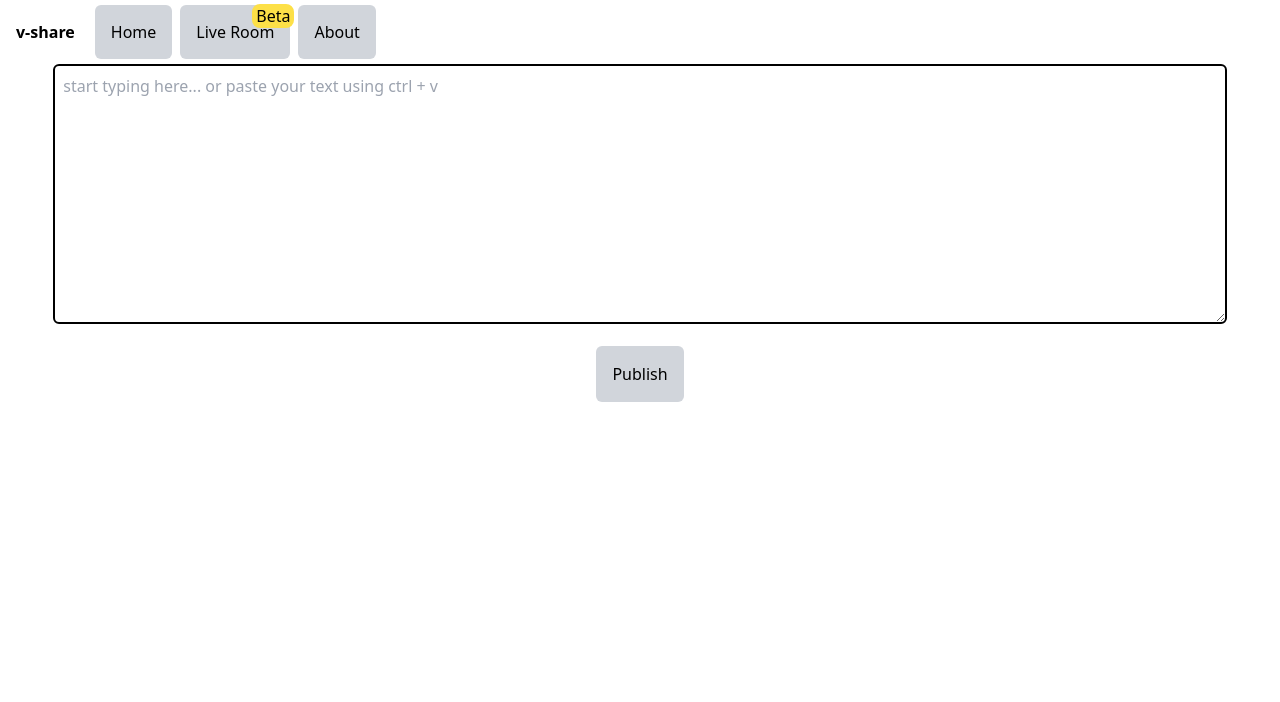
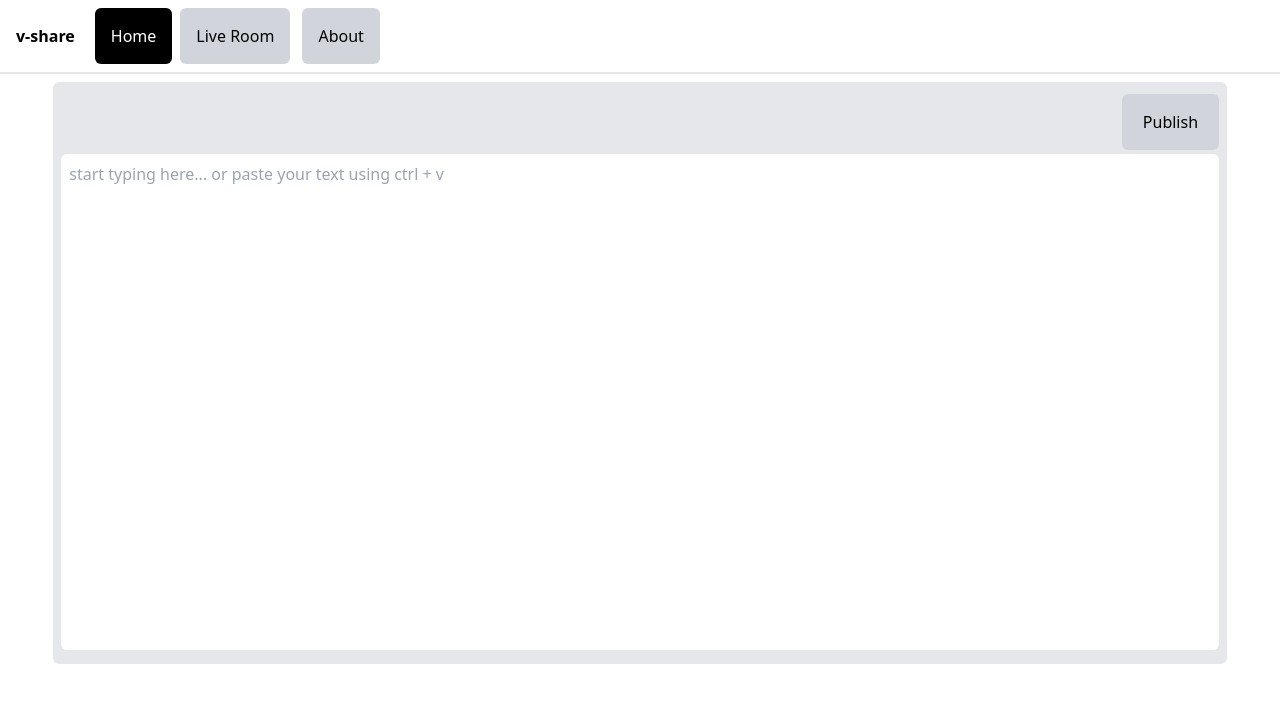
Before and after one commit to codechef924/v-share, a React (Vite) app: page /#/ in a window 1280 px wide. Shown: the top 702 px of the page. Built offline with nearby package versions, Linux system fonts and the light colour scheme.

Commit message:
update: ui

```diff
--- a/index.html
+++ b/index.html
@@ -8,6 +8,10 @@
       content="width=device-width, initial-scale=1.0, user-scalable=no"
     />
     <title>v-share</title>
+    <link
+      rel="stylesheet"
+      href="https://cdn.jsdelivr.net/npm/bootstrap-icons@1.11.3/font/bootstrap-icons.min.css"
+    />
   </head>
   <body>
     <div id="root"></div>
--- a/package.json
+++ b/package.json
@@ -5,6 +5,8 @@
   "version": "0.0.0",
   "type": "module",
   "scripts": {
+    "predeploy": "npm run build",
+    "deploy": "gh-pages -d dist",
     "dev": "vite",
     "build": "tsc && vite build",
     "lint": "eslint . --ext ts,tsx --report-unused-disable-directives --max-warnings 0",
--- a/src/components/About.tsx
+++ b/src/components/About.tsx
@@ -1,15 +1,13 @@
 function About() {
   return (
     <div className="text-center">
-      <p className="font-bold text-2xl p-5 bg-gray-200 rounded-md w-10/12 m-auto">
-        v-share is an open source project that helps you to share huge text/code
-        with others easily
+      <div className="font-bold text-2xl p-5 bg-gray-200 text-gray-600 rounded-md w-11/12 m-auto my-2">
+        <p>
+          v-share is an open source project that helps you to share huge
+          text/code with others easily
         </p>
-      <p className="font-bold text-orange-400 ">
-        note: currently any data shared on this platform is not encrypted and
-        not secure{" "}
-      </p>
-      <p className="font-bold text-lg text-red-500 my-3">
+
+        <p className="font-bold text-lg text-red-300 my-3">
           please do not share your personal details on this platform
         </p>
         <a
@@ -17,8 +15,9 @@ function About() {
           href="https://github.com/Vishesh-Pandey/v-share"
           target="_blank"
         >
-        Github
+          <i className="bi bi-github"></i> GitHub
         </a>
+      </div>
     </div>
   );
 }
--- a/src/components/LiveRoom.tsx
+++ b/src/components/LiveRoom.tsx
@@ -44,9 +44,11 @@ function LiveRoom() {
 
   return (
     <>
-      <div className="text-center">
+      <>
+        <div className="bg-gray-200 w-11/12 m-auto my-2 rounded-md p-2">
+          <div className="textarea  text-center">
             <textarea
-          className="w-11/12 border-black border-2 p-2 rounded-md"
+              className="w-full border-black border-0 p-2 rounded-md outline-none resize-none"
               value={text}
               onChange={(e) => {
                 setText(e.target.value);
@@ -55,12 +57,14 @@ function LiveRoom() {
               name=""
               id=""
               cols={30}
-          rows={10}
+              rows={20}
               placeholder="start typing here... or paste your text using ctrl + v"
             ></textarea>
           </div>
+        </div>
+      </>
       <div className="details w-11/12 m-auto my-2">
-        <p className="text-yellow-300 bg-black p-2 rounded-lg font-bold">
+        <p className="text-white bg-gray-400 p-2 rounded-lg font-bold">
           Text here will get updated in realtime due to other collaborators
         </p>
         <p className="text-red-200">
--- a/src/components/Navbar.tsx
+++ b/src/components/Navbar.tsx
@@ -1,39 +1,55 @@
-import { Link } from "react-router-dom";
+import { Link, useLocation } from "react-router-dom";
 
 function Navbar() {
+  const location = useLocation();
+
+  const currentpath = location.pathname;
+
+  console.log(currentpath);
+
   return (
-    <div>
-      <ul className="flex">
-        <li className="py-4 my-1 font-bold hover:-translate-y-3 duration-500">
+    <>
+      <div className="border-b-2">
+        <ul className="md:flex">
+          <li className="md:py-1 my-1 font-bold hover:-translate-y-3 duration-500">
             <Link
-            className="p-4 font-bold hover:-translate-y-3 duration-500"
+              className="p-4 font-bold hover:-translate-y-3 duration-500 block"
               to="/"
             >
               v-share
             </Link>
           </li>
-        <li className="py-4 my-1">
+          <li className="md:py-1 my-1">
             <Link
-            className="bg-gray-300 p-4 mx-1 rounded-md hover:bg-black hover:text-white duration-500 "
+              className={`p-4 mx-1 rounded-md duration-500 block ${
+                location.pathname === "/"
+                  ? "bg-black text-white"
+                  : "hover:bg-black hover:text-white bg-gray-300"
+              } `}
               to="/"
             >
               Home
             </Link>
           </li>
-        <li className="py-4 my-1 relative">
+          <li className="md:py-1 my-1 relative">
             <Link
-            className="bg-gray-300 p-4 mx-1 rounded-md hover:bg-black hover:text-white duration-500 "
+              className={`p-4 mx-1 rounded-md duration-500 block ${
+                location.pathname === "/liveroom"
+                  ? "bg-black text-white"
+                  : "hover:bg-black hover:text-white bg-gray-300"
+              } `}
               to="/liveroom"
             >
               Live Room
             </Link>
-          <span className="absolute top-0 right-0 bg-yellow-300 rounded-lg px-1">
-            Beta
-          </span>
           </li>
-        <li className="py-4 my-1 mx-1">
+          <li className="md:py-1 my-1 mx-1">
             <Link
-            className="bg-gray-300 p-4 rounded-md hover:bg-black hover:text-white duration-500 "
+              className={`p-4 mx-1 rounded-md duration-500 block ${
+                location.pathname === "/about"
+                  ? "bg-black text-white"
+                  : "hover:bg-black hover:text-white bg-gray-300"
+              } `}
               to="about"
             >
               About
@@ -41,6 +57,7 @@ function Navbar() {
           </li>
         </ul>
       </div>
+    </>
   );
 }
 
--- a/src/components/PublishedText.tsx
+++ b/src/components/PublishedText.tsx
@@ -1,11 +1,15 @@
 import { doc, getDoc } from "firebase/firestore";
-import { useParams } from "react-router-dom";
+import { useLocation, useParams } from "react-router-dom";
 import { db } from "../firebase";
 import { useEffect, useState } from "react";
 
 function PublishedText() {
   const { id } = useParams();
-  const [text, setText] = useState("Loading...");
+  const [text, setText] = useState<string>("Loading...");
+  const [textCopied, setTextCopied] = useState<boolean>(false);
+  const [linkCopied, setLinkCopied] = useState<boolean>(false);
+
+  const location = useLocation();
 
   useEffect(() => {
     const loadSharedText = async () => {
@@ -23,10 +27,40 @@ function PublishedText() {
     loadSharedText();
   }, [id]);
 
+  const copyText = () => {
+    navigator.clipboard.writeText(text);
+    setTextCopied(true);
+  };
+
+  const copyLink = () => {
+    navigator.clipboard.writeText(
+      "https://vishesh-pandey.github.io/v-share/#" + location.pathname
+    );
+    setLinkCopied(true);
+  };
+
   return (
-    <div className="p-5">
-      <pre>{text}</pre>
-    </div>
+    <>
+      <div className="w-11/12 m-auto bg-gray-200">
+        <div className="controls p-5">
+          <button
+            onClick={copyText}
+            className="bg-gray-300 p-3 rounded-md hover:bg-yellow-100"
+          >
+            {textCopied ? "Text Copied" : "Copy Text"}
+          </button>
+          <button
+            onClick={copyLink}
+            className="bg-gray-300 p-3 rounded-md mx-3 hover:bg-yellow-100"
+          >
+            {linkCopied ? "Link Copied" : "Copy Link"}
+          </button>
+        </div>
+        <pre className="w-full p-5 bg-yellow-200 overflow-auto h-auto whitespace-break-spaces">
+          {text}
+        </pre>
+      </div>
+    </>
   );
 }
 
--- a/src/components/ShareText.tsx
+++ b/src/components/ShareText.tsx
@@ -1,15 +1,25 @@
 import { doc, setDoc } from "firebase/firestore";
 import { useState } from "react";
 import { db } from "../firebase";
+import { useNavigate } from "react-router-dom";
 
 function ShareText() {
+  const [text, setText] = useState<string>("");
   const [url, setUrl] = useState<string>("");
-  const [alert, setAlert] = useState<boolean>(false);
+  const [alert, setAlert] = useState<string>("");
+  const [publishing, setPublishing] = useState<boolean>(false);
+
+  const navigate = useNavigate();
+
   const generateUrl = async () => {
     if (text.length === 0) {
-      setAlert(true);
+      setAlert("Empty text can't be published");
+      setTimeout(() => {
+        setAlert("");
+      }, 2000);
       return;
     }
+    setPublishing(true);
     const generatedId =
       new Date().getTime().toString() + Math.random().toString();
     await setDoc(doc(db, "sharedText", generatedId), {
@@ -20,37 +30,41 @@ function ShareText() {
       "https://vishesh-pandey.github.io/v-share/#/published/" + generatedId
     );
     setText("");
-    setAlert(false);
+    setAlert("");
+    navigate("/published/" + generatedId);
   };
 
-  const [text, setText] = useState<string>("");
   return (
-    <div className="text-center">
-      <div className="textarea">
+    <>
+      <div className="bg-gray-200 w-11/12 m-auto my-2 rounded-md p-2">
+        <div className="buttons py-1 flex justify-between ">
+          <span className="text-red-600 font-bold animate-pulse">{alert}</span>
+          <button
+            onClick={generateUrl}
+            className="bg-gray-300 p-4 rounded-md hover:bg-black duration-500 hover:text-white lg:w-1/12 md:w-2/12"
+          >
+            {publishing ? (
+              <button className="animate-spin ">
+                <i className="bi bi-arrow-repeat"></i>
+              </button>
+            ) : (
+              <span>Publish</span>
+            )}
+          </button>
+        </div>
+        <div className="textarea text-center">
           <textarea
-          className="w-11/12 border-black border-2 p-2 rounded-md"
+            className="w-full border-black border-0 p-2 rounded-md outline-none resize-none"
             value={text}
             onChange={(e) => setText(e.target.value)}
             name=""
             id=""
             cols={30}
-          rows={10}
+            rows={20}
             placeholder="start typing here... or paste your text using ctrl + v"
           ></textarea>
         </div>
-      <div className="buttons">
-        <button
-          onClick={generateUrl}
-          className="bg-gray-300 p-4 m-4 rounded-md hover:bg-black duration-500 hover:text-white"
-        >
-          Publish
-        </button>
-      </div>
-      <div className="warning">
-        <span className="text-red-400" hidden={!alert || text.length !== 0}>
-          text can not be empty
-        </span>
-      </div>
+        <div className="warning"></div>
         <div className="url">
           <a
             href={url}
@@ -61,6 +75,7 @@ function ShareText() {
           </a>
         </div>
       </div>
+    </>
   );
 }
 
```
Lines whose indentation alone changed are shown as unchanged.
